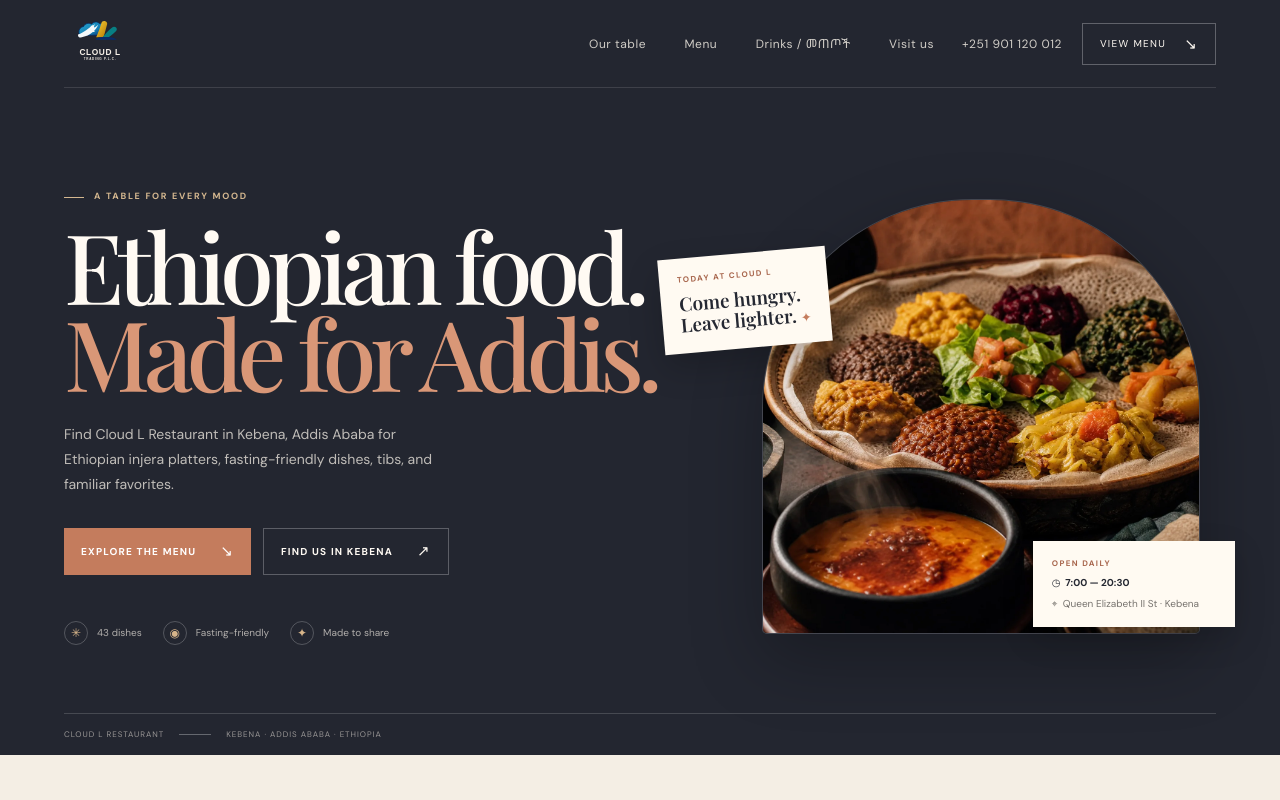
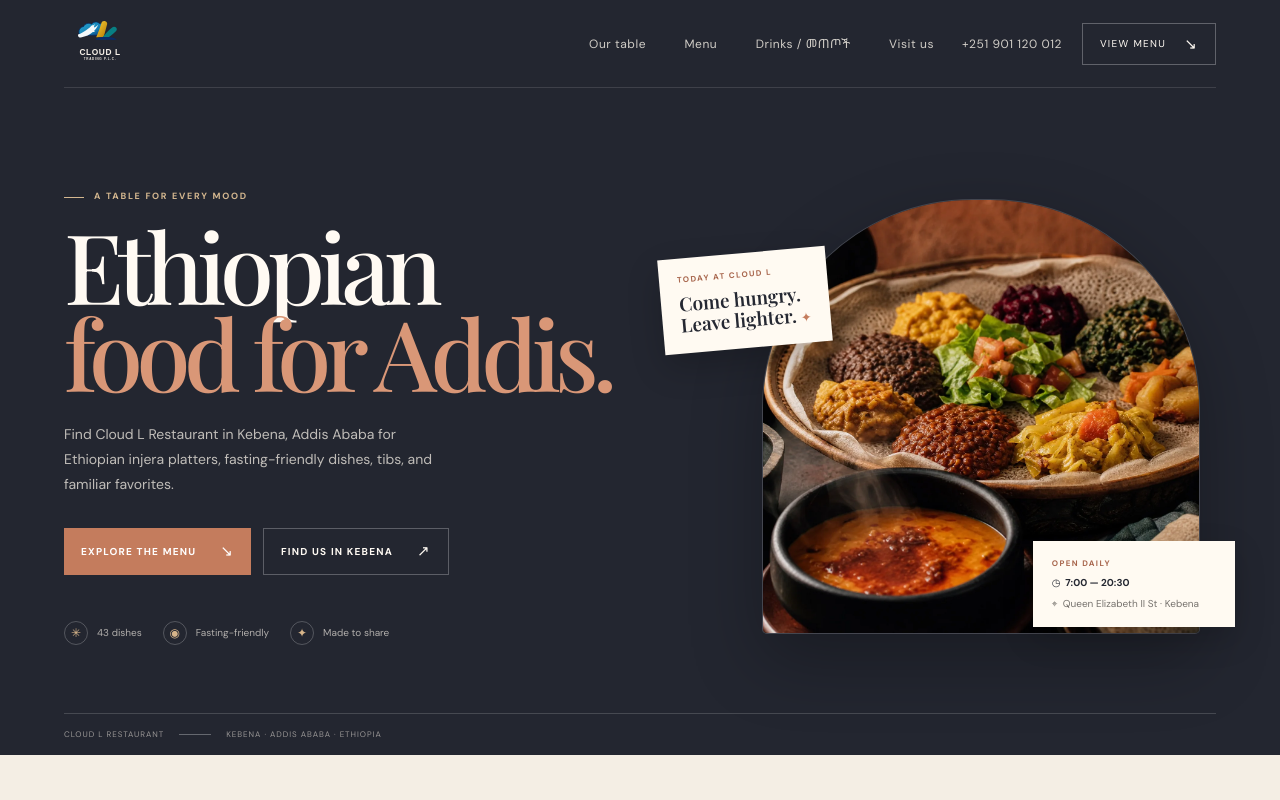
Before and after one commit to yarednegatuassefa-coder/cloudlrestaurant, a React (Vite) app: page / in a window 1280 px wide. Shown: the top 800 px of the page. Built offline with nearby package versions, Linux system fonts and the light colour scheme; a web font is replaced by a local one.

Commit message:
Tighten local SEO hero headline

```diff
--- a/src/App.tsx
+++ b/src/App.tsx
@@ -58,7 +58,7 @@
         <div className="hero-content">
           <div className="hero-copy">
             <p className="eyebrow eyebrow--light"><span />A table for every mood</p>
-            <h1>Ethiopian food.<br /><em>Made for Addis.</em></h1>
+            <h1>Ethiopian<br /><em>food for Addis.</em></h1>
             <p className="hero-lede">Find Cloud L Restaurant in Kebena, Addis Ababa for Ethiopian injera platters, fasting-friendly dishes, tibs, and familiar favorites.</p>
             <div className="hero-buttons">
               <a className="button button--copper" href="#food">Explore the menu <span aria-hidden="true">↘</span></a>
```
